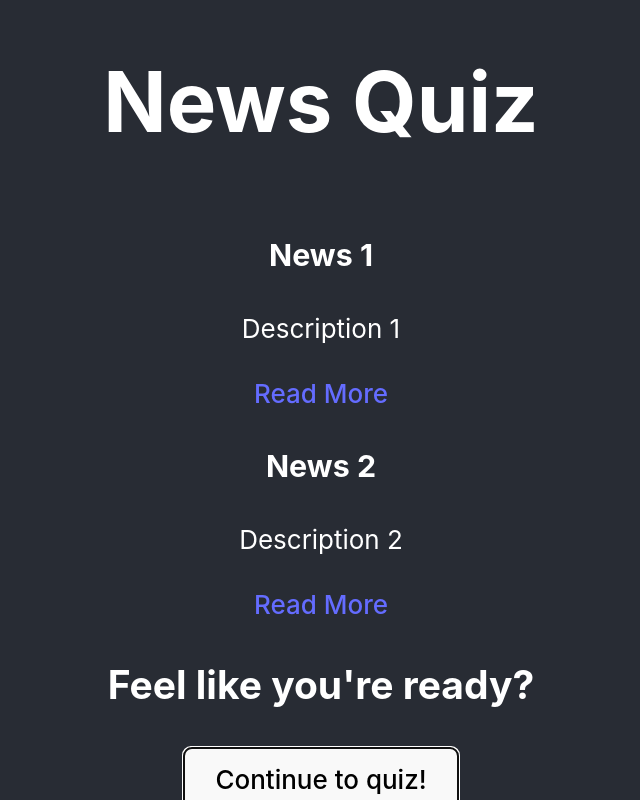
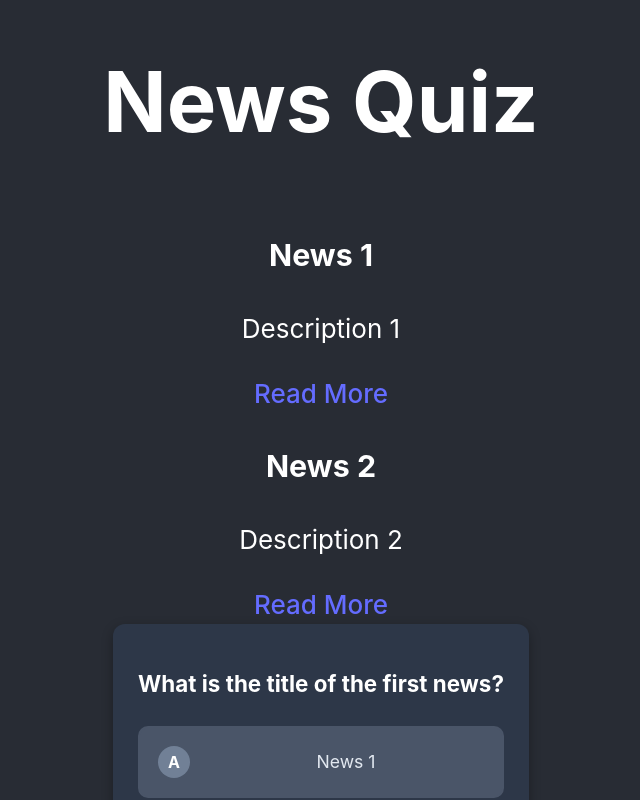
Before and after one commit to bigboisw/lahacks2025, a React (Vite) app in the folder frontend/: page /newsquiz in a window 1280 px wide. Both pictures are taken after a click on the button "Continue to quiz!". Shown: the top 800 px of the page, without its empty margins (319-959 px from the left). Built offline with nearby package versions, Linux system fonts and the light colour scheme; the HTML template or start-up script is replaced by a standard one.

Commit message:
adjusted quiz styling

```diff
--- a/frontend/src/components/NewsQuiz/NewsPage.jsx
+++ b/frontend/src/components/NewsQuiz/NewsPage.jsx
@@ -7,6 +7,7 @@ function NewsPage() {
   const [news, setNews] = useState([]);
   const [quiz, setQuiz] = useState(null);
   const [score, setScore] = useState(0);
+  const [showQuiz, setShowQuiz] = useState(false); // New state to control quiz visibility
 
   useEffect(() => {
     // Placeholder news data
@@ -39,25 +40,33 @@ function NewsPage() {
     }
   };
 
+  const handleContinueClick = () => {
+    setShowQuiz(true); // Show the quiz when button is clicked
+  };
+
   return (
-
     <div className="App">
       <header className="App-header">
         <h1>News Quiz</h1>
         <NewsList news={news} />
+
+        {!showQuiz ? ( // Only show this section if quiz is not visible
+          <>
             <h2>Feel like you're ready?</h2>
-        <button>Continue to quiz!</button>
-        <div>
-    </div>
-        {quiz && (
+            <button onClick={handleContinueClick}>Continue to quiz!</button>
+          </>
+        ) : (
+          quiz && ( // Only show quiz if it's loaded and showQuiz is true
             <Quiz
               question={quiz.question}
               options={quiz.options}
               correctAnswer={quiz.correctAnswer}
               onAnswer={handleAnswer}
             />
+          )
         )}
-        <p>Score: {score}</p>
+
+        {showQuiz && <p>Score: {score}</p>} {/* Only show score after quiz starts */}
       </header>
     </div>
   );
--- /dev/null
+++ b/frontend/src/components/NewsQuiz/Quiz.css
@@ -0,0 +1,99 @@
+/* Quiz.css - Dark Mode Version */
+.quiz-container {
+  max-width: 600px;
+  margin: 0 auto;
+  padding: 25px;
+  background-color: #2d3748; /* Dark slate gray */
+  border-radius: 12px;
+  box-shadow: 0 4px 12px rgba(0, 0, 0, 0.3);
+  color: #e2e8f0; /* Light gray text */
+}
+
+.quiz-question {
+  color: #ffffff;
+  margin-bottom: 25px;
+  font-size: 1.4rem;
+  text-align: center;
+  line-height: 1.5;
+}
+
+.options-container {
+  display: flex;
+  flex-direction: column;
+  gap: 15px;
+}
+
+.option {
+  display: flex;
+  align-items: center;
+  padding: 18px;
+  background-color: #4a5568; /* Darker gray for options */
+  border: 2px solid #4a5568;
+  border-radius: 10px;
+  cursor: pointer;
+  transition: all 0.2s ease;
+}
+
+.option:hover {
+  background-color: #5a677a;
+  border-color: #718096;
+  transform: translateY(-2px);
+}
+
+.option.selected {
+  background-color: #3a4a6b;
+  border-color: #646cff;
+  box-shadow: 0 0 0 2px rgba(66, 153, 225, 0.3);
+}
+
+.option-letter {
+  display: inline-flex;
+  align-items: center;
+  justify-content: center;
+  width: 32px;
+  height: 32px;
+  margin-right: 18px;
+  background-color: #718096;
+  border-radius: 50%;
+  font-weight: bold;
+  color: #ffffff;
+  font-size: 1rem;
+}
+
+.option.selected .option-letter {
+  background-color: #4299e1;
+  color: white;
+}
+
+.option-text {
+  flex-grow: 1;
+  font-size: 1.1rem;
+  color: #e2e8f0;
+}
+
+/* Add these for correct/incorrect feedback */
+.option.correct {
+  background-color: #2f855a;
+  border-color: #38a169;
+}
+
+.option.incorrect {
+  background-color: #9b2c2c;
+  border-color: #e53e3e;
+}
+
+/* Responsive adjustments */
+@media (max-width: 640px) {
+  .quiz-container {
+    padding: 20px;
+    margin: 0 15px;
+  }
+
+  .quiz-question {
+    font-size: 1.2rem;
+  }
+
+  .option {
+    padding: 15px;
+  }
+}
--- a/frontend/src/components/NewsQuiz/Quiz.jsx
+++ b/frontend/src/components/NewsQuiz/Quiz.jsx
@@ -1,20 +1,31 @@
 import React from 'react';
+import './Quiz.css';
 
 const Quiz = ({ question, options, correctAnswer, onAnswer }) => {
-  const handleAnswer = (answer) => {
-    onAnswer(answer === correctAnswer);
+  const [selectedOption, setSelectedOption] = React.useState(null);
+
+  const handleAnswer = (option) => {
+    setSelectedOption(option);
+    onAnswer(option === correctAnswer);
   };
 
   return (
-    <div>
-      <h2>{question}</h2>
-      <ul>
+    <div className="quiz-container">
+      <h2 className="quiz-question">{question}</h2>
+      <div className="options-container">
         {options.map((option, index) => (
-          <li key={index} onClick={() => handleAnswer(option)}>
-            {option}
-          </li>
+          <div
+            key={index}
+            className={`option ${selectedOption === option ? 'selected' : ''}`}
+            onClick={() => handleAnswer(option)}
+          >
+            <span className="option-letter">
+              {String.fromCharCode(65 + index)} {/* A, B, C, D */}
+            </span>
+            <span className="option-text">{option}</span>
+          </div>
         ))}
-      </ul>
+      </div>
     </div>
   );
 };
```
Lines whose indentation alone changed are shown as unchanged.
